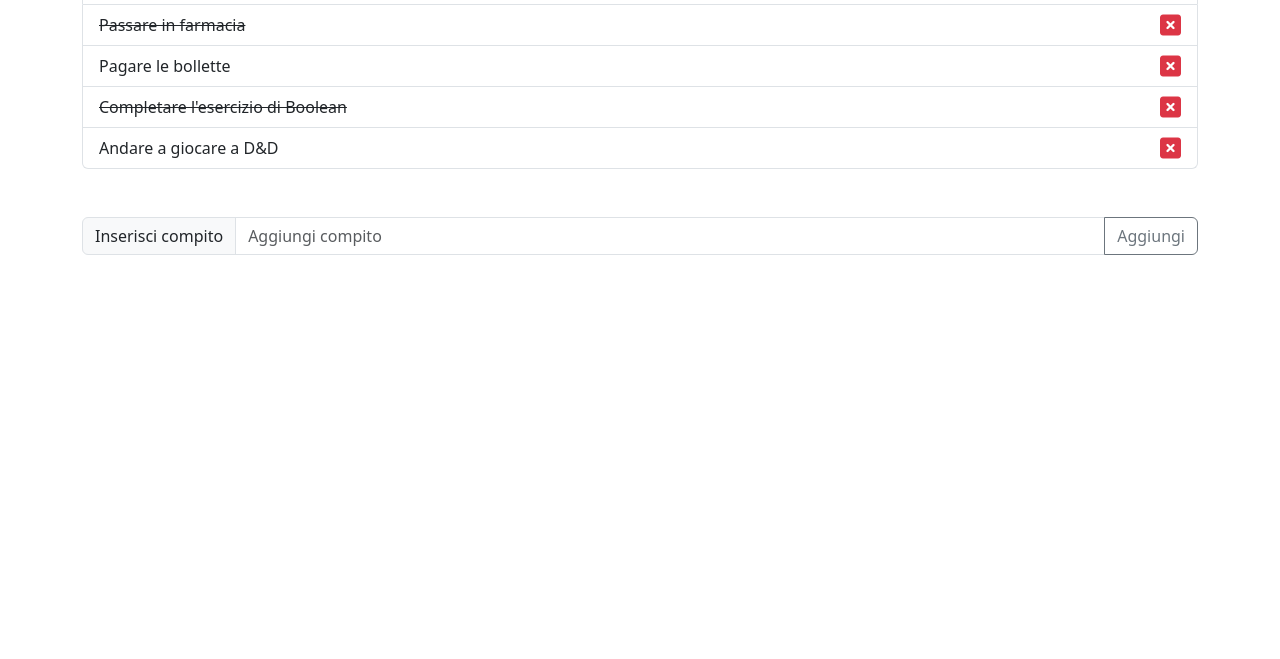
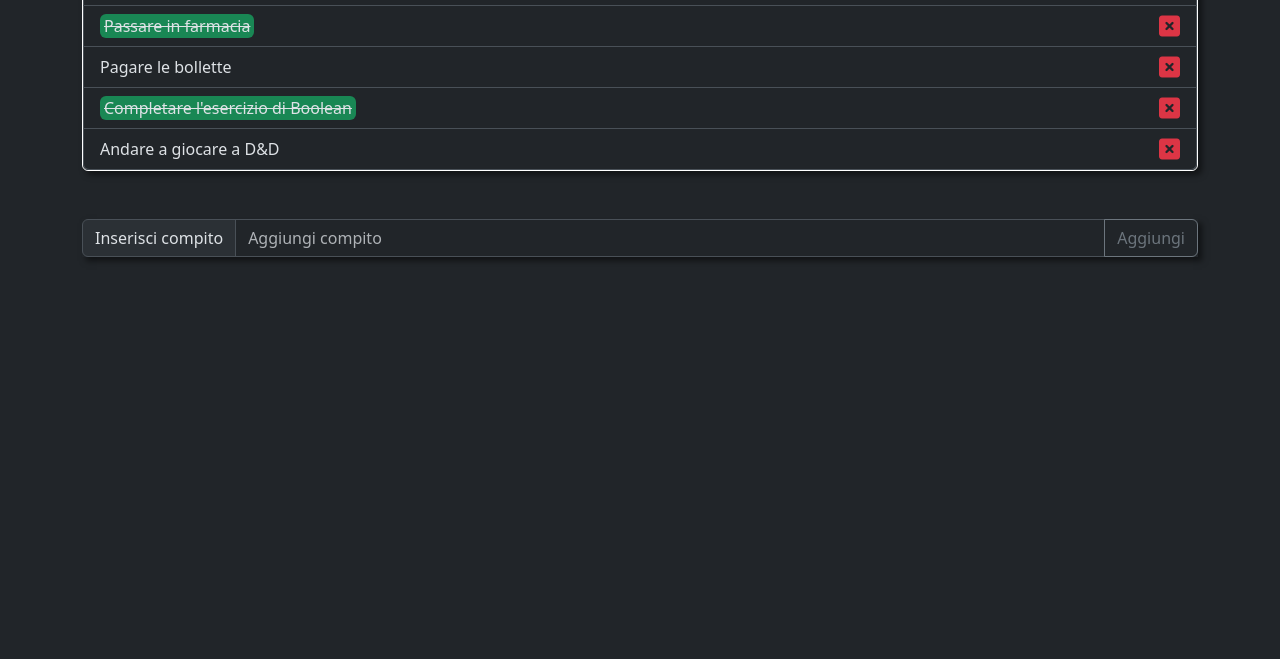
Before and after one commit to GiuseppeCassone/vue-todolist, a plain HTML site: page index.html in a window 1280 px wide. Shown: the part 141-800 px from the top of the page. Drawn offline with nearby package versions, Linux system fonts and the light colour scheme.

Commit message:
stilizzazione completata

```diff
--- a/css/style.css
+++ b/css/style.css
@@ -0,0 +1,14 @@
+*{
+    margin: 0;
+    padding: 0;
+    box-sizing: border-box;
+}
+/* RESET */
+
+.list-group, .input-group{
+    box-shadow: 4px 4px 6px rgba(0, 0, 0, 0.5);
+}
+
+.fa-solid, li{
+    cursor: pointer;
+}
--- a/index.html
+++ b/index.html
@@ -1,12 +1,12 @@
 <!DOCTYPE html>
-<html lang="it">
+<html lang="it" data-bs-theme="dark">
 <head>
     <meta charset="UTF-8">
     <meta name="viewport" content="width=device-width, initial-scale=1.0">
     <link href="https://cdn.jsdelivr.net/npm/bootstrap@5.3.2/dist/css/bootstrap.min.css" rel="stylesheet" integrity="sha384-T3c6CoIi6uLrA9TneNEoa7RxnatzjcDSCmG1MXxSR1GAsXEV/Dwwykc2MPK8M2HN" crossorigin="anonymous">
     <link rel="stylesheet" href="./css/style.css">
     <script src="https://kit.fontawesome.com/d61896bf44.js" crossorigin="anonymous"></script>
-    <title>Document</title>
+    <title>Vue Todolist</title>
 </head>
 <body>
     <script src="https://unpkg.com/vue@3"></script>
@@ -17,9 +17,9 @@
 
             <h1 class="text-center">VUE TODOLIST</h1>
 
-            <ul class="list-group">
+            <ul class="list-group border border-white">
                 <li v-for="(currentTodo, index) in todolist" @click="invertTodo(currentTodo)" class="list-group-item d-flex justify-content-between">
-                    <span :class="currentTodo.done == true ? `text-decoration-line-through` : ``">{{ currentTodo.text }}</span>
+                    <span :class="currentTodo.done == true ? `text-decoration-line-through bg-success rounded-2 px-1` : ``">{{ currentTodo.text }}</span>
                     <i @click="deleteTodo(index)" class="fa-solid fa-square-xmark text-danger fs-4"></i>
                 </li>
 
```
